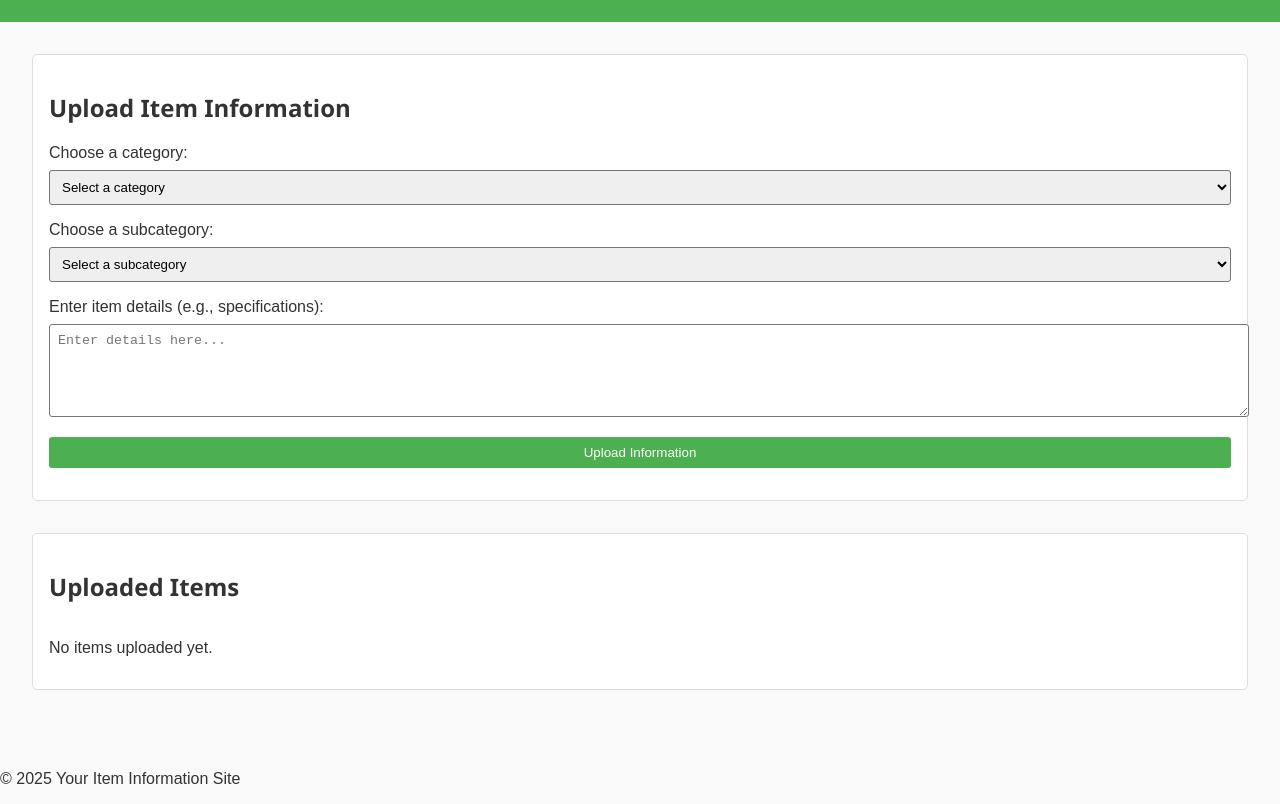
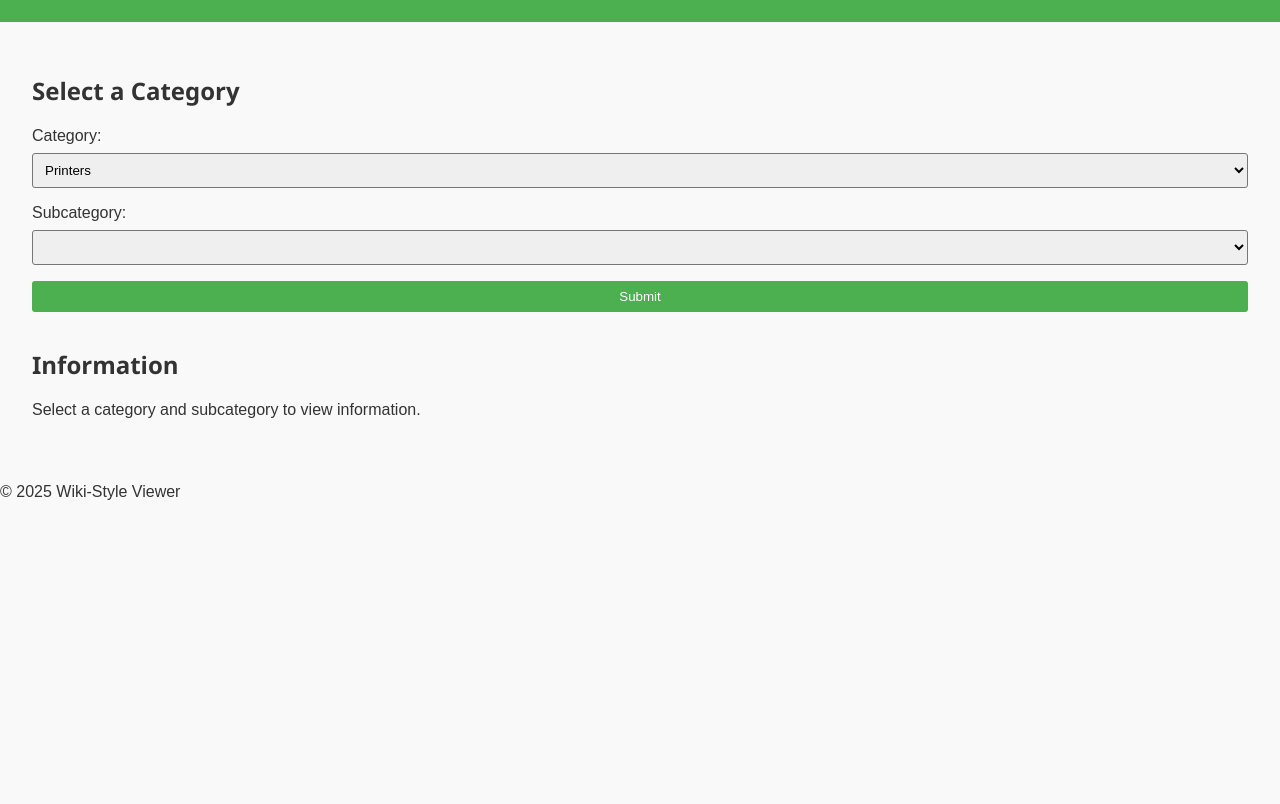
Before and after one commit to JasonAdder/broskis, a plain HTML site: page index.html in a window 1280 px wide. Shown: the part 96-900 px from the top of the page. After the commit the page ends 800 px from the top, so only its background shows below. Drawn offline with Linux system fonts and the light colour scheme.

Commit message:
Update index.html

```diff
--- a/index.html
+++ b/index.html
@@ -3,48 +3,44 @@
 <head>
     <meta charset="UTF-8">
     <meta name="viewport" content="width=device-width, initial-scale=1.0">
-    <title>Item Information Upload</title>
+    <title>Wiki-Style Information Viewer</title>
     <link rel="stylesheet" href="style.css">
 </head>
 <body>
     <header>
-        <h1>Upload Item Information</h1>
+        <h1>Welcome to the Wiki-Style Info Viewer</h1>
     </header>
 
     <main>
-        <section id="upload-section">
-            <h2>Upload Item Information</h2>
-            <form id="upload-form" action="/upload" method="POST">
-                <label for="category">Choose a category:</label>
-                <select id="category" name="category" required>
-                    <option value="">Select a category</option>
+        <section id="navigation">
+            <h2>Select a Category</h2>
+            <form id="selection-form">
+                <label for="category">Category:</label>
+                <select id="category" name="category">
                     <option value="printers">Printers</option>
                     <option value="computers">Computers</option>
                     <option value="speakers">Speakers</option>
                 </select>
 
-                <label for="subcategory">Choose a subcategory:</label>
-                <select id="subcategory" name="subcategory" required>
-                    <option value="">Select a subcategory</option>
+                <label for="subcategory">Subcategory:</label>
+                <select id="subcategory" name="subcategory">
+                    <!-- Subcategories will be dynamically populated -->
                 </select>
 
-                <label for="item-details">Enter item details (e.g., specifications):</label>
-                <textarea id="item-details" name="item-details" rows="5" placeholder="Enter details here..." required></textarea>
-
-                <button type="submit">Upload Information</button>
+                <button type="submit">Submit</button>
             </form>
         </section>
 
-        <section id="gallery">
-            <h2>Uploaded Items</h2>
-            <div id="item-gallery">
-                <p>No items uploaded yet.</p>
+        <section id="info-display">
+            <h2>Information</h2>
+            <div id="info-content">
+                <p>Select a category and subcategory to view information.</p>
             </div>
         </section>
     </main>
 
     <footer>
-        <p>&copy; 2025 Your Item Information Site</p>
+        <p>&copy; 2025 Wiki-Style Viewer</p>
     </footer>
 
     <script src="script.js"></script>
```
